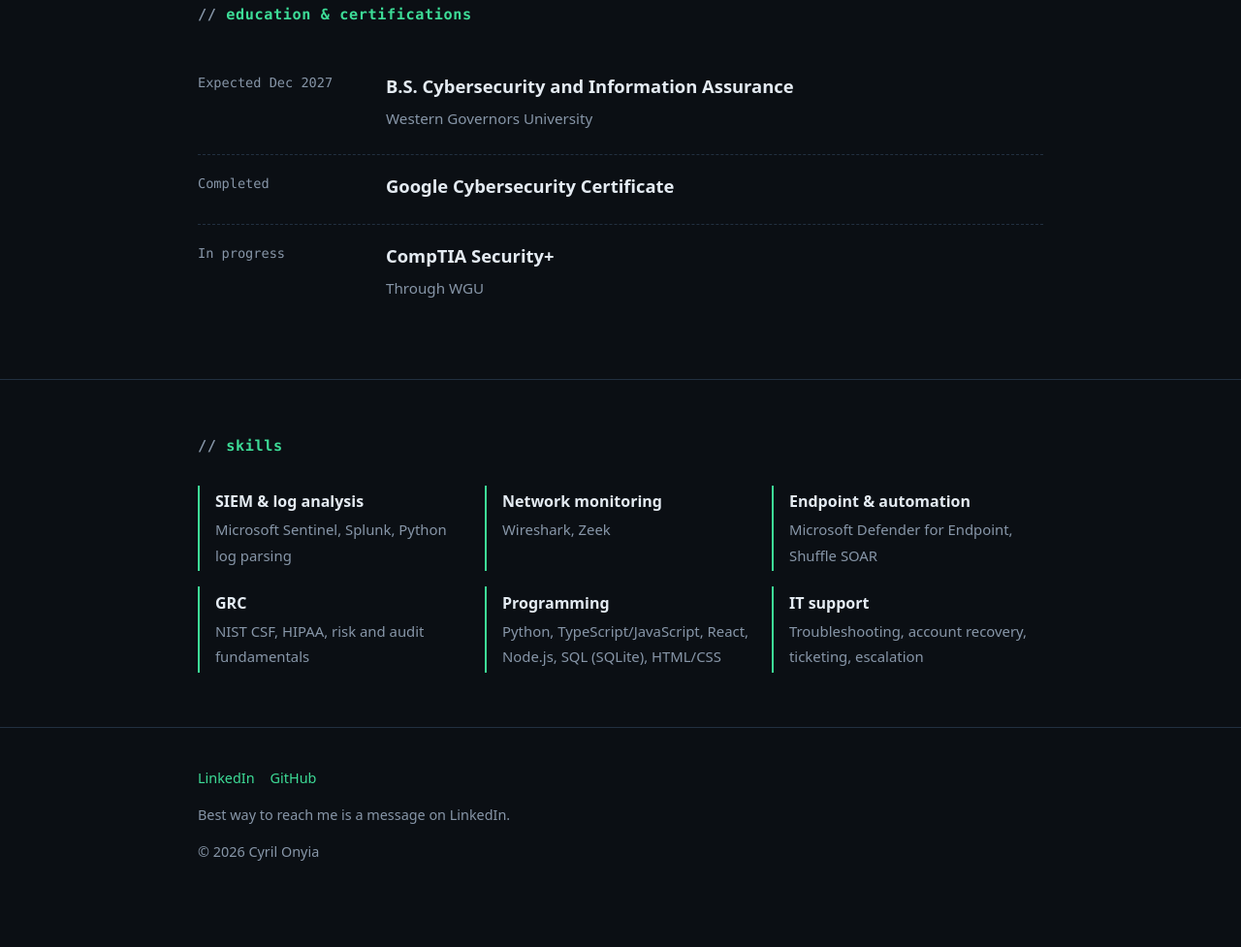
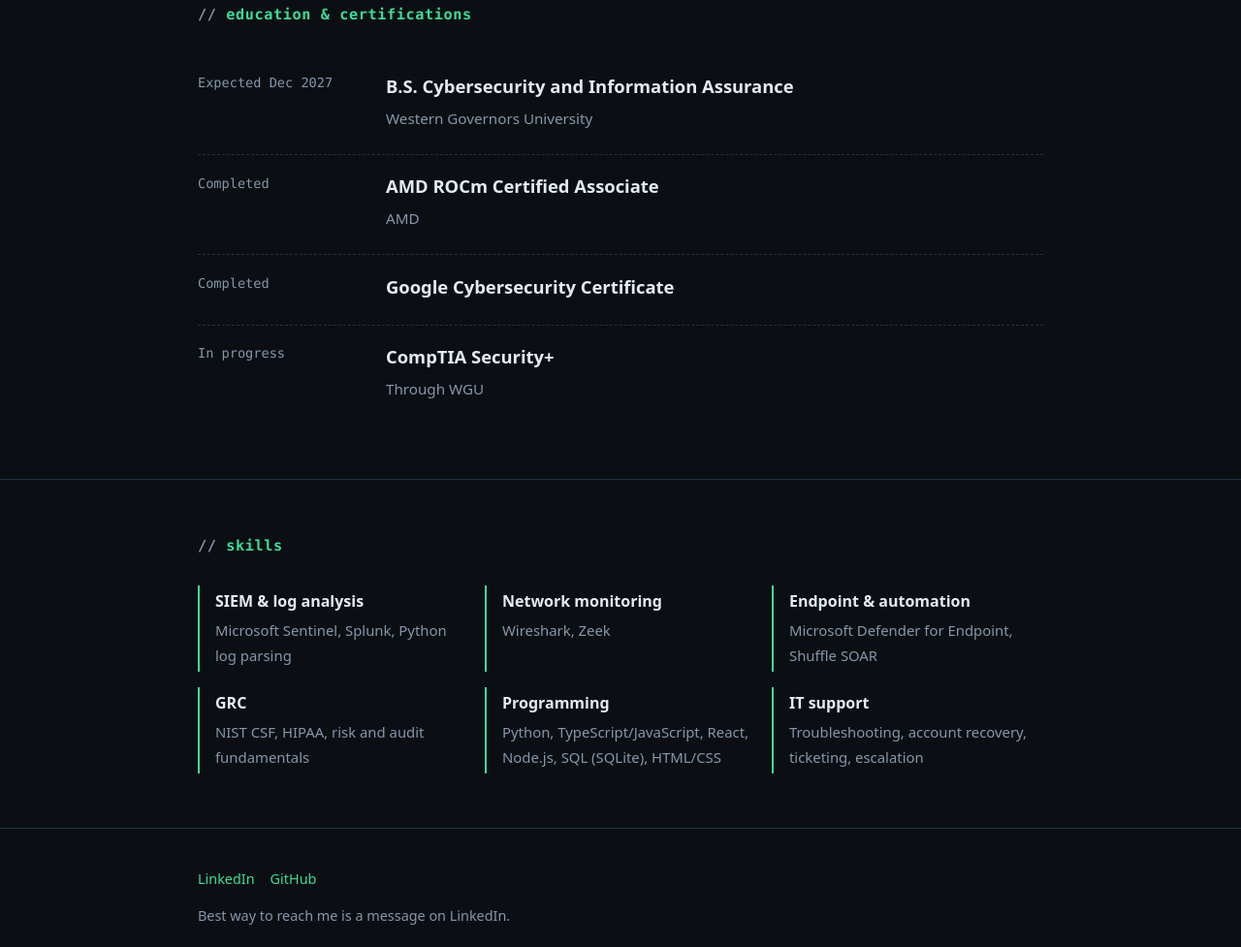
Before and after one commit to Cyril-419/Cyril-419.github.io, a plain HTML site: page index.html in a window 1280 px wide. Shown: the part 3054-4031 px from the top of the page at 97% size. Before the commit the page ends 4008 px from the top, so only its background shows below. Drawn offline with Linux system fonts and the light colour scheme.

Commit message:
Add AMD ROCm Certified Associate certification
Co-Authored-By: Claude Opus 5.5 <noreply@anthropic.com>
Claude-Session: https://claude.ai/code/session_01J2mYCj4F1zN9phngqPRYt4

```diff
--- a/index.html
+++ b/index.html
@@ -234,6 +234,10 @@ ALERTS
         </li>
         <li>
           <div class="when">Completed</div>
+          <div><h3>AMD ROCm Certified Associate</h3><p class="org">AMD</p></div>
+        </li>
+        <li>
+          <div class="when">Completed</div>
           <div><h3>Google Cybersecurity Certificate</h3></div>
         </li>
         <li>
```
